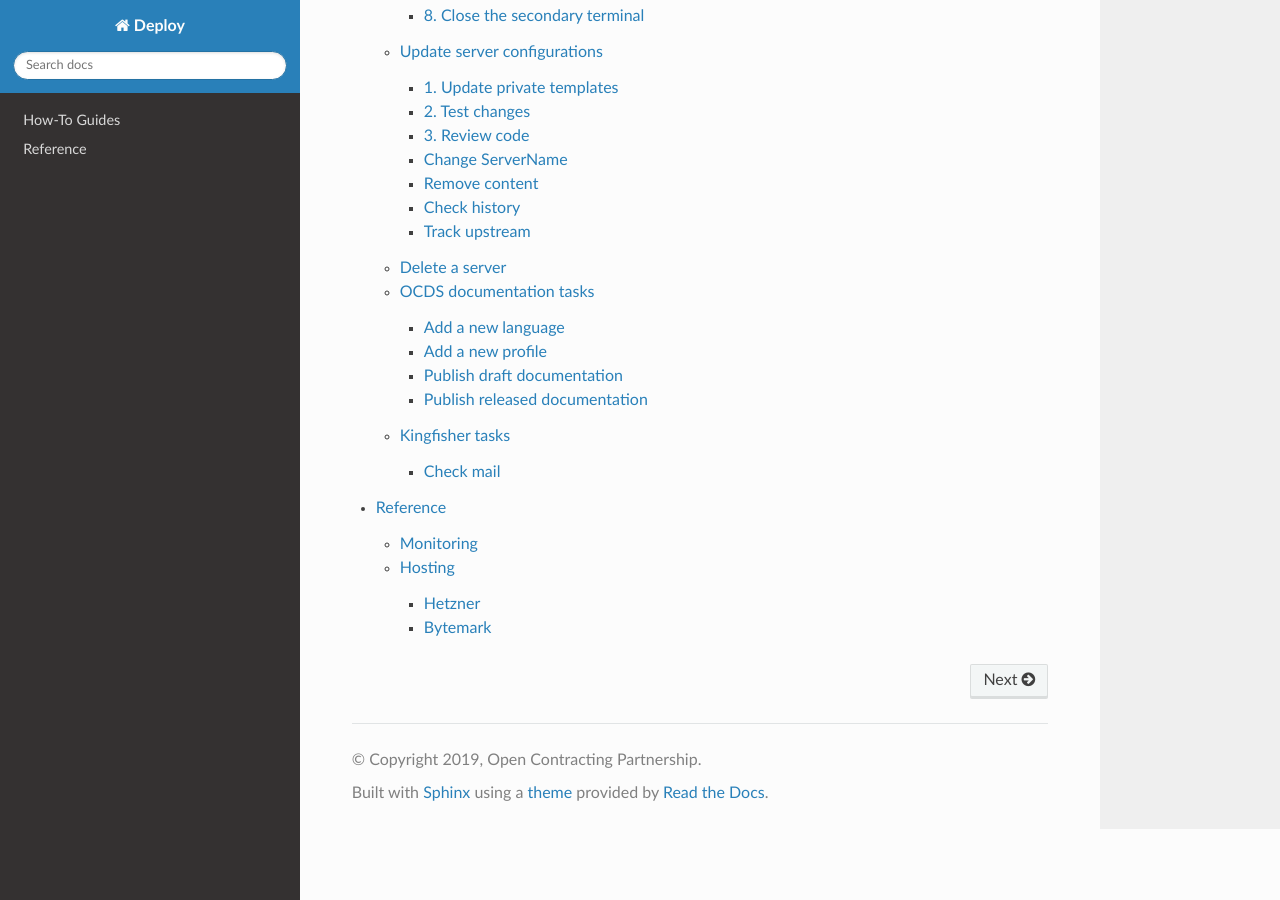
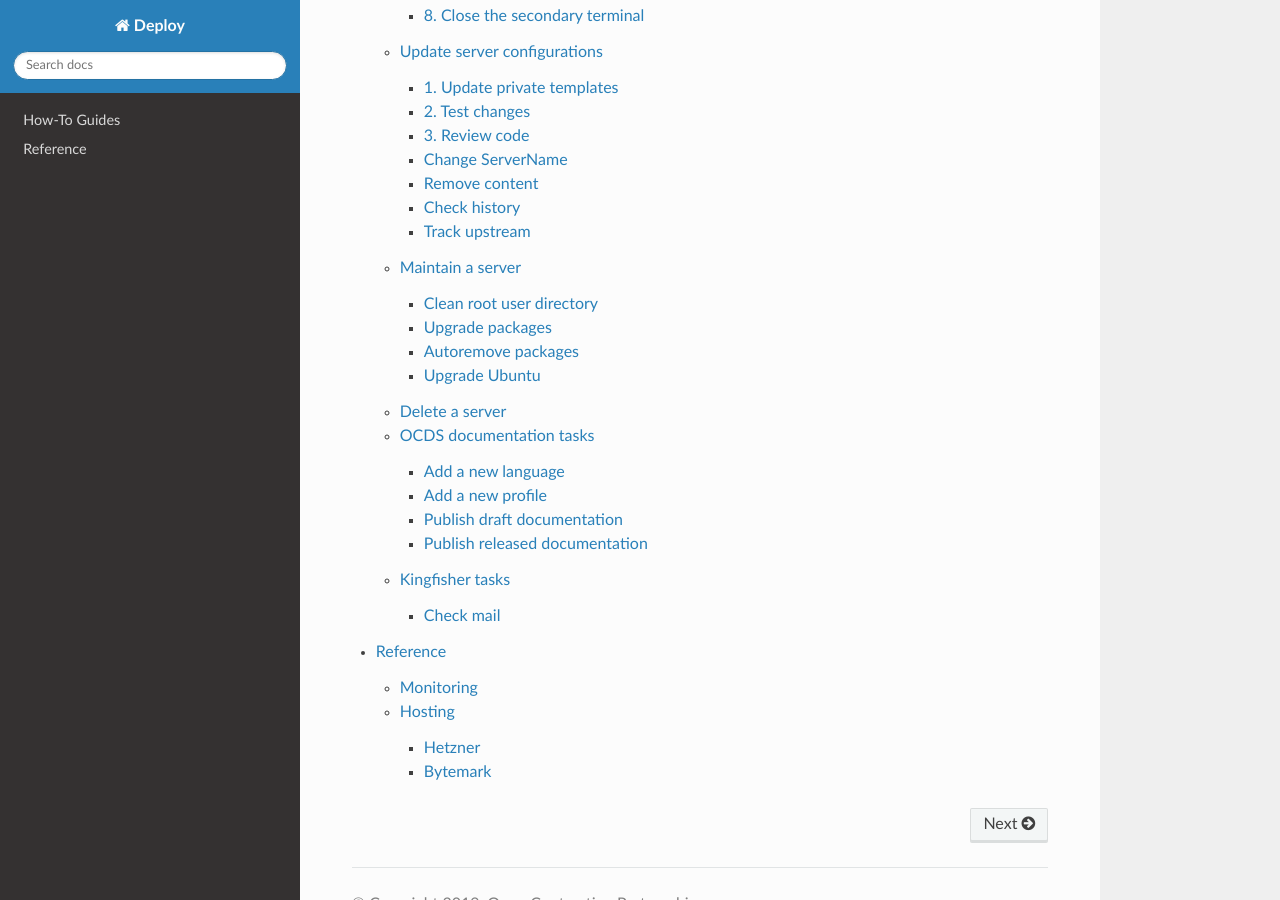
Before and after one commit to open-contracting/deploy, a Sphinx documentation site: the page built from docs/index.rst, in a window 1280 px wide and 900 px high, scrolled down 856 px. Built offline with Sphinx 7.4.7 and the Read the Docs theme 2.0.0, drawn with Linux system fonts in a browser that asks for light colours.

Commit message:
Fill in some server maintenance content, #12

```diff
--- a/docs/how-to/index.rst
+++ b/docs/how-to/index.rst
@@ -10,6 +10,7 @@ This section of the documentation shows you how to perform specific tasks.
    get_started.rst
    deploy.rst
    update.rst
+   maintain.rst
    delete_server.rst
 
 .. toctree::
--- /dev/null
+++ b/docs/how-to/maintain.rst
@@ -0,0 +1,55 @@
+Maintain a server
+=================
+
+Clean root user directory
+-------------------------
+
+#. Run:
+
+   .. code-block:: bash
+
+      salt-ssh '*' cmd.run 'ls'
+
+#. Leave any ``post.install.log`` files
+#. Delete any ``index.html*`` files (created by a developer running ``wget`` commands to e.g. test proxy settings)
+
+Upgrade packages
+----------------
+
+All servers use the `unattended-upgrades package <https://help.ubuntu.com/lts/serverguide/automatic-updates.html>`__ for security updates.
+
+To show the upgradable packages, run:
+
+.. code-block:: bash
+
+   salt-ssh '*' pkg.list_upgrades
+
+Autoremove packages
+-------------------
+
+To show the packages that were automatically installed and are no longer required:
+
+.. code-block:: bash
+
+   salt-ssh 'ocds-docs-staging' pkg.autoremove list_only=True
+
+To remove these, run:
+
+.. code-block:: bash
+
+   salt-ssh 'ocds-docs-staging' pkg.autoremove purge=True
+
+To show the packages that were removed but not purged, run:
+
+.. code-block:: bash
+
+   salt-ssh '*' pkg.list_pkgs removed=True
+
+Upgrade Ubuntu
+--------------
+
+To determine the current versions, run:
+
+.. code-block:: bash
+
+   salt-ssh '*' cmd.run 'lsb_release -a'
```
